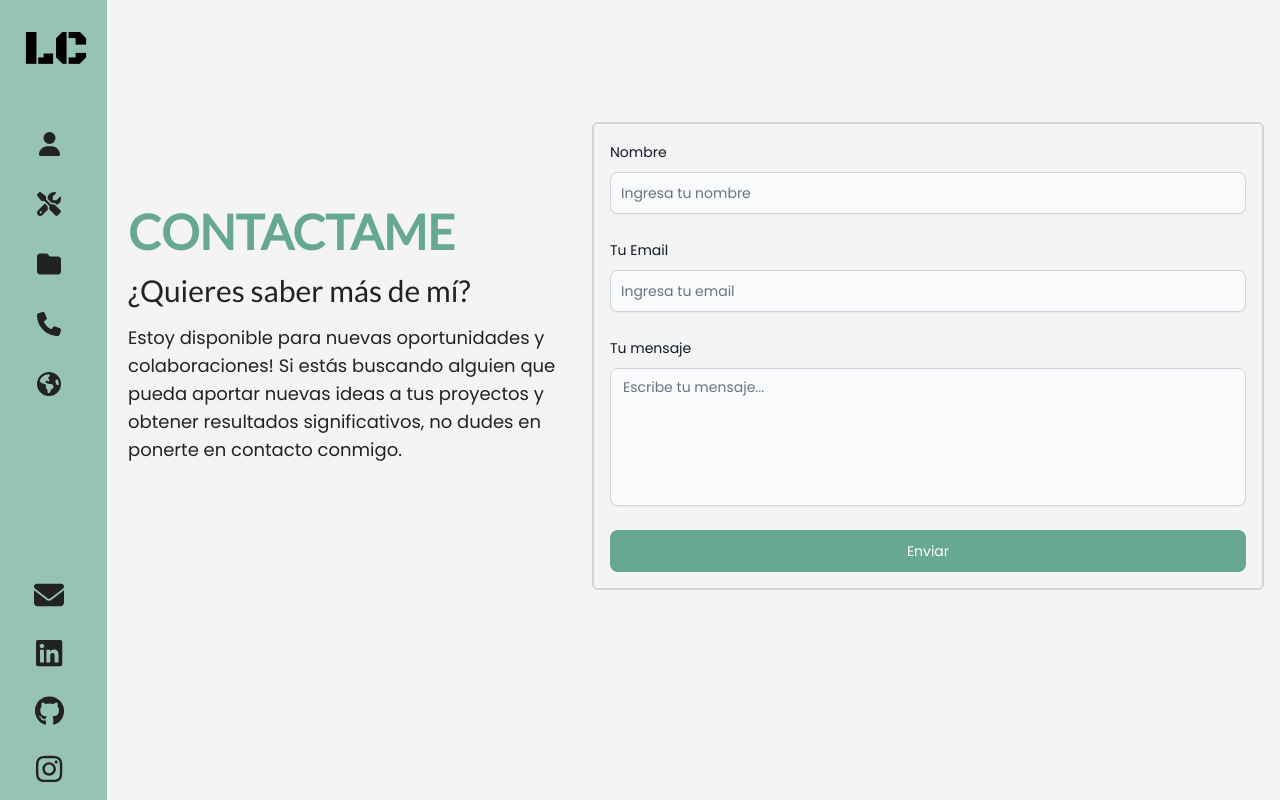
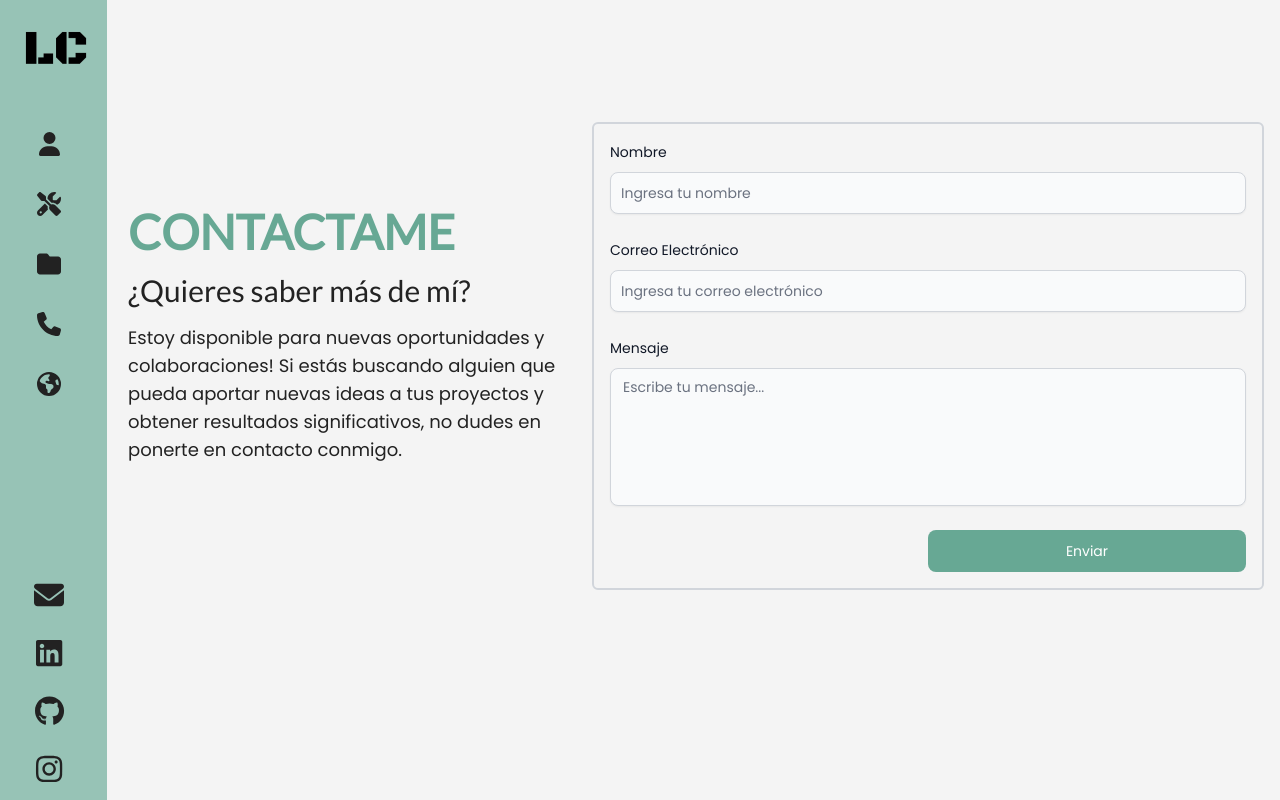
Before and after one commit to lucasecapdevila/portfolio-web, a React (Vite) app: page /contact in a window 1280 px wide. Built offline with nearby package versions, Linux system fonts and the light colour scheme.

Commit message:
se agrega traducciones a página de contacto

```diff
--- a/src/components/pages/Contact.jsx
+++ b/src/components/pages/Contact.jsx
@@ -3,8 +3,11 @@ import { useRef } from "react";
 import { useForm } from "react-hook-form";
 import emailjs from "@emailjs/browser";
 import toast, { Toaster } from "react-hot-toast";
+import { useTranslation } from "react-i18next";
 
 const Contact = () => {
+  const { t } = useTranslation("global");
+
   const {
     register,
     reset,
@@ -34,45 +37,42 @@ const Contact = () => {
 
   return (
     <main className="min-h-[90vh] max-w-[100vw] md:h-screen px-4 lg:ps-32 py-10 lg:flex">
-      <div className="flex justify-center items-center gap-4 lg:mb-32">
+      <div className="flex flex-col lg:flex-row justify-center items-center gap-4 lg:mb-32">
         <div className="flex flex-col justify-center items-center gap-4 lg:w-1/2">
           <h1 className="titulos text-textDarkColor text-4xl md:text-5xl lg:self-start font-bold uppercase">
-            Contactame
+            {t("contact.title")}
           </h1>
           <h2 className="titulos text-textBlack text-2xl lg:text-3xl self-start">
-            ¿Quieres saber más de mí?
+            {t("contact.subtitle")}
           </h2>
           <p className="textos text-textBlack text-md lg:text-lg">
-            Estoy disponible para nuevas oportunidades y colaboraciones! Si estás
-            buscando alguien que pueda aportar nuevas ideas a tus proyectos y
-            obtener resultados significativos, no dudes en ponerte en contacto
-            conmigo.
+            {t("contact.text")}
           </p>
         </div>
 
         <form
-          className="textos flex max-w-md md:max-w-2xl flex-col gap-4 mt-10 border-2 rounded-md border-gray-300 p-4 md:mx-auto lg:w-full"
+          className="textos flex max-w-md md:max-w-2xl flex-col gap-4 mt-10 border-2 rounded-md border-gray-300 p-4 w-full"
           ref={form}
           onSubmit={handleSubmit(sendEmail)}
         >
           <div>
             <div className="mb-2 block">
-              <Label htmlFor="name" value="Nombre" />
+              <Label htmlFor="name" value={t("contact.form_label_1")} />
             </div>
             <TextInput
               id="name"
               type="text"
-              placeholder="Ingresa tu nombre"
+              placeholder={t("contact.form_input_1")}
               shadow
               {...register("user_name", {
-                required: "El nombre es obligatorio.",
+                required: `${t("contact.form_input_1_required")}`,
                 minLength: {
                   value: 3,
-                  message: "El nombre debe tener al menos 3 caracteres",
+                  message: `${t("contact.form_input_1_minLength")}`,
                 },
                 pattern: {
-                  value: /^[a-zA-Z ]+$/gm,
-                  message: "El nombre no puede llevar carácteres ni números.",
+                  value: /^[A-zÀ-ú]+$/gm,
+                  message: `${t("contact.form_input_1_pattern")}`,
                 },
               })}
               helperText={
@@ -86,22 +86,22 @@ const Contact = () => {
           </div>
           <div>
             <div className="mb-2 block">
-              <Label htmlFor="email" value="Tu Email" />
+              <Label htmlFor="email" value={t("contact.form_label_2")} />
             </div>
             <TextInput
               id="email"
               type="email"
-              placeholder="Ingresa tu email"
+              placeholder={t("contact.form_input_2")}
               shadow
               {...register("user_email", {
-                required: "El email es obligatorio.",
+                required: `${t("contact.form_input_2_required")}`,
                 minLength: {
                   value: 4,
-                  message: "El email debe contener al menos 4 carácteres",
+                  message: `${t("contact.form_input_2_minLength")}`,
                 },
                 pattern: {
                   value: /^[a-zA-Z0-9._-]+@[a-zA-Z0-9.-]+\.[a-zA-Z]{2,6}$/,
-                  message: "Ingrese una dirección de correo electrónico válida",
+                  message: `${t("contact.form_input_2_pattern")}`,
                 },
               })}
               helperText={
@@ -115,23 +115,22 @@ const Contact = () => {
           </div>
           <div>
             <div className="mb-2 block">
-              <Label htmlFor="message" value="Tu mensaje" />
+              <Label htmlFor="message" value={t("contact.form_label_3")} />
             </div>
             <Textarea
               id="message"
-              placeholder="Escribe tu mensaje..."
+              placeholder={t("contact.form_input_3")}
               rows={6}
               shadow
               {...register("message", {
-                required: "El mensaje es obligatorio.",
+                required: `${t("contact.form_input_3_required")}`,
                 minLength: {
                   value: 10,
-                  message: "El mensaje debe tener al menos 10 caracteres",
+                  message: `${t("contact.form_input_3_minLength")}`,
                 },
                 maxLength: {
-                  value: 200,
-                  message:
-                    "Debe ingresar como máximo 200 carácteres para la consulta.",
+                  value: 1000,
+                  message: `${t("contact.form_input_3_maxLength")}`,
                 },
               })}
               helperText={
@@ -143,8 +142,8 @@ const Contact = () => {
               }
             />
           </div>
-          <Button className="bg-textDarkColor" type="submit">
-            Enviar
+          <Button className="bg-textDarkColor lg:w-1/2 lg:self-end" type="submit">
+            {t("contact.button")}
           </Button>
         </form>
         <Toaster />
--- a/src/translations/en/global.json
+++ b/src/translations/en/global.json
@@ -16,5 +16,26 @@
     "project_1_description": "For this project, I designed and developed my web portfolio to showcase my skills and projects.",
     "project_2_description": "Final project for the FullStack Developer course at Rolling Code School, created collaboratively. This project is a hotel management system website that allows registered users to book available rooms and enables the administrator to manage rooms and users.",
     "project_3_description": "Final project for the Advanced React course at Rolling Code School, developed collaboratively. The objective of this project was to create a comprehensive management platform to serve three types of users: administrators, doctors, and patients."
+  },
+  "contact": {
+    "title": "Contact Me",
+    "subtitle": "Get in touch !",
+    "text": "I'm available for new opportunities and collaborations! If you're looking for someone who can bring fresh ideas to your projects and achieve meaningful results, don't hesitate to reach out to me.",
+    "form_label_1": "Name",
+    "form_input_1": "Enter your name",
+    "form_input_1_required": "Your name is required.",
+    "form_input_1_minLength": "Your name must have at least 3 characters.",
+    "form_input_1_pattern": "Your name cannot contain special characters or numbers.",
+    "form_label_2": "Email",
+    "form_input_2": "Enter your email",
+    "form_input_2_required": "Your email is required.",
+    "form_input_2_minLength": "Your email must have at least 4 characters.",
+    "form_input_2_pattern": "Enter a valid email address.",
+    "form_label_3": "Message",
+    "form_input_3": "Type your message...",
+    "form_input_3_required": "Your message is required.",
+    "form_input_3_minLength": "Your message must have at least 10 characters.",
+    "form_input_3_maxLength": "You must enter a maximum of 1000 characters for the message.",
+    "button": "Submit message"
   }
 }
--- a/src/translations/es/global.json
+++ b/src/translations/es/global.json
@@ -16,5 +16,26 @@
     "project_1_description": "Para este proyecto, diseñé y desarrollé mi portfolio web con la finalidad de mostrar mis habilidades y proyectos.",
     "project_2_description": "Proyecto final para el curso de FullStack Developer de Rolling Code School realizado colaborativamente. Este proyecto es una página que sirve como sistema de gestión de un hotel que permite a los usuarios registrados reservar habitaciones disponibles y al administrador gestionar las habitaciones y usuarios.",
     "project_3_description": "Proyecto final para el curso de React Avanzado de Rolling Code School realizado colaborativamente. El objetivo de este proyecto fue desarrollar una plataforma integral de gestión para servir a tres tipos de usuarios: administradores, médicos y pacientes."
+  },
+  "contact": {
+    "title": "Contactame",
+    "subtitle": "¿Quieres saber más de mí?",
+    "text": "Estoy disponible para nuevas oportunidades y colaboraciones! Si estás buscando alguien que pueda aportar nuevas ideas a tus proyectos y obtener resultados significativos, no dudes en ponerte en contacto conmigo.",
+    "form_label_1": "Nombre",
+    "form_input_1": "Ingresa tu nombre",
+    "form_input_1_required": "El nombre es obligatorio.",
+    "form_input_1_minLength": "El nombre debe tener al menos 3 caracteres.",
+    "form_input_1_pattern": "El nombre no puede llevar carácteres especiales ni números.",
+    "form_label_2": "Correo Electrónico",
+    "form_input_2": "Ingresa tu correo electrónico",
+    "form_input_2_required": "El email es obligatorio.",
+    "form_input_2_minLength": "El email debe contener al menos 4 carácteres.",
+    "form_input_2_pattern": "Ingrese una dirección de correo electrónico válida.",
+    "form_label_3": "Mensaje",
+    "form_input_3": "Escribe tu mensaje...",
+    "form_input_3_required": "El mensaje es obligatorio.",
+    "form_input_3_minLength": "El mensaje debe tener al menos 10 caracteres.",
+    "form_input_3_maxLength": "Debe ingresar como máximo 1000 carácteres para el mensaje.",
+    "button": "Enviar"
   }
 }
```
